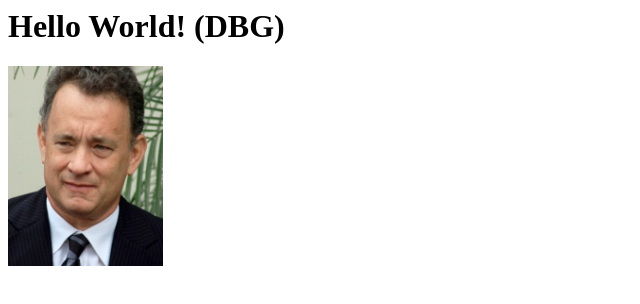
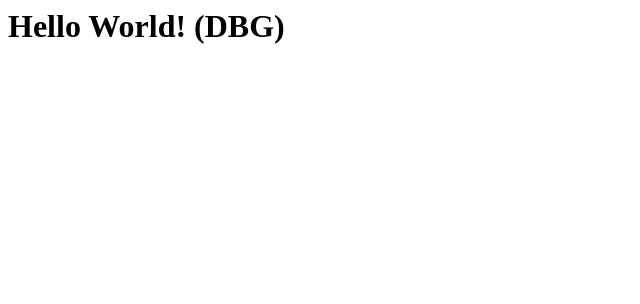
Before and after one commit to Dblangar/dblangar.github.io, a plain HTML site: page index.html in a window 1280 px wide. Shown: the whole page, without its empty margins (0-640 px from the left). Drawn offline with Linux system fonts and the light colour scheme.

Commit message:
Update index.html

```diff
--- a/index.html
+++ b/index.html
@@ -1,6 +1,3 @@
 <html>
     <h1>Hello World! (DBG)</h1>
-    <div>
-        <img src="Tom.jpg" height="200">
-    </div>
-</html>
+ </html>
```
